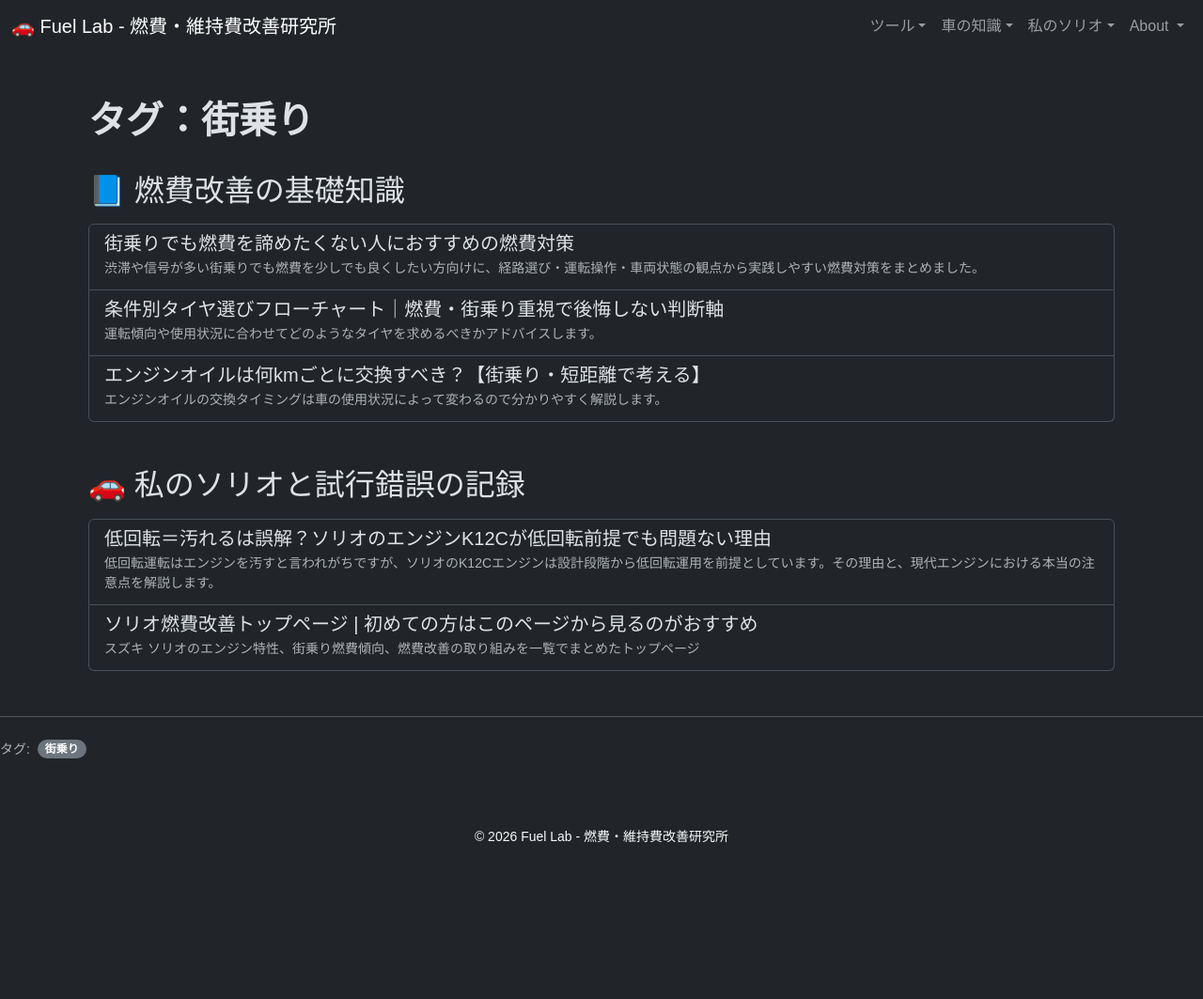
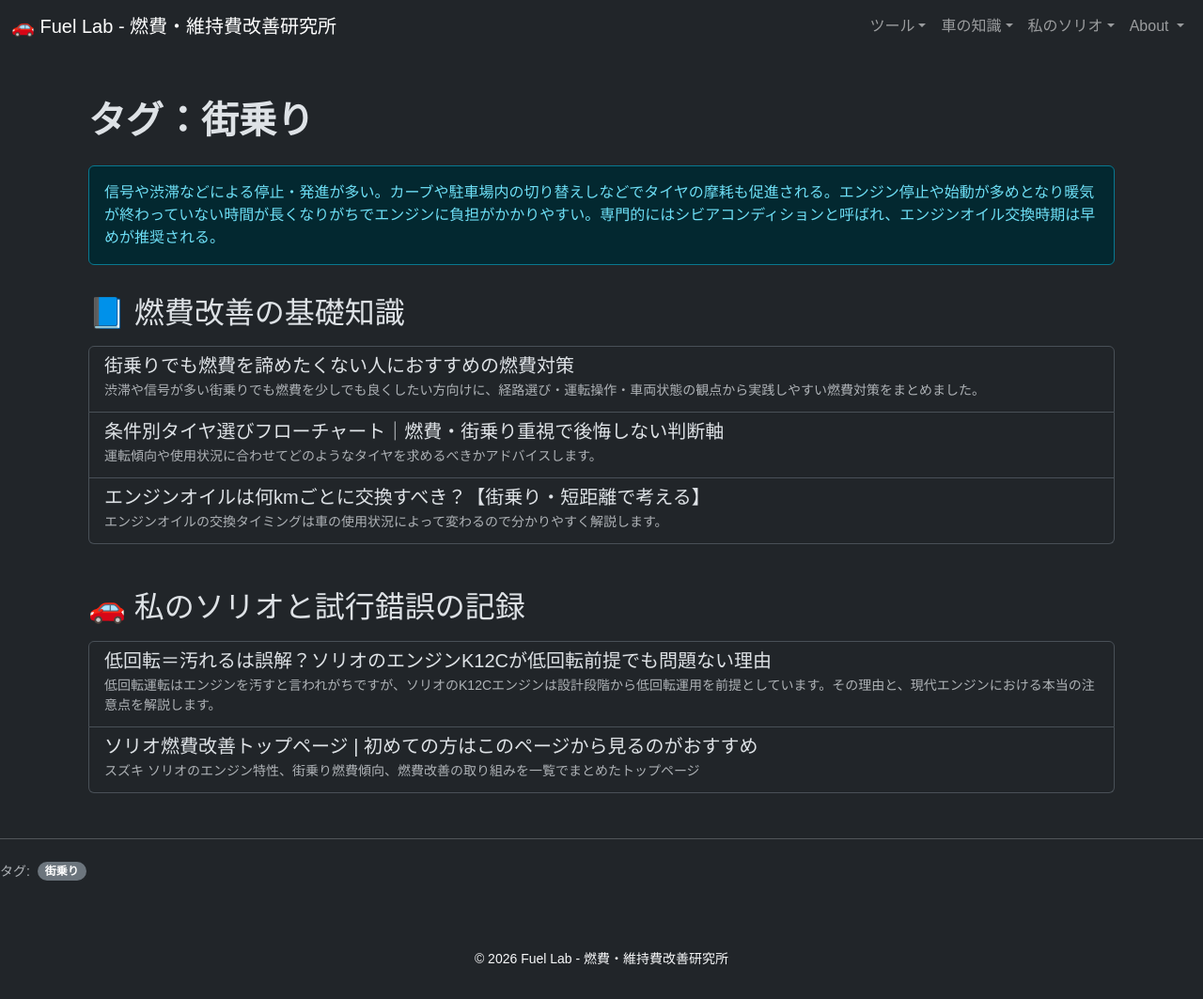
Before and after one commit to funyapar-org/fuel-lab, a Jekyll site: the page built from _tags/city-driving.md, in a window 1280 px wide. Shown: the whole page at 94% size. Built offline with Jekyll 4.4.1, drawn with Linux system fonts in a browser that asks for light colours; before the commit the page ends 933 px from its top, so only the background shows below that.

Commit message:
city-driving.md を更新

```diff
--- a/_tags/city-driving.md
+++ b/_tags/city-driving.md
@@ -2,4 +2,5 @@
 layout: tag
 tag: city-driving
 title: "city-driving"
+description: 信号や渋滞などによる停止・発進が多い。カーブや駐車場内の切り替えしなどでタイヤの摩耗も促進される。エンジン停止や始動が多めとなり暖気が終わっていない時間が長くなりがちでエンジンに負担がかかりやすい。専門的にはシビアコンディションと呼ばれ、エンジンオイル交換時期は早めが推奨される。
 ---
```
